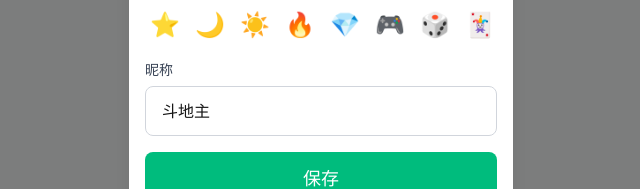
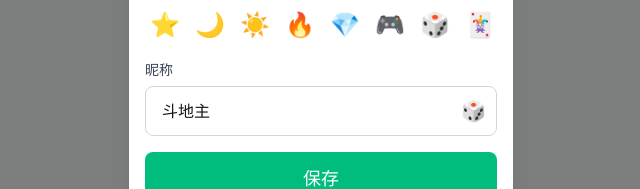
Before and after one commit to Allen8864/jizhang, a Next.js app: page / in a window 1280 px wide. Both pictures are taken after a click on the button "编辑昵称". Shown: the part 432-621 px from the top of the page, without its empty margins (319-959 px from the left). Built offline with nearby package versions, Linux system fonts and the light colour scheme; no server answers.

Commit message:
feat: Add random nickname functionality with animation in ProfileEditor

```diff
--- a/src/app/globals.css
+++ b/src/app/globals.css
@@ -111,3 +111,29 @@ input[type="number"] {
   font-family: -apple-system, BlinkMacSystemFont, 'Segoe UI', Roboto, 'Helvetica Neue', Arial, sans-serif;
   font-variant-numeric: tabular-nums;
 }
+
+/* Dice roll animation */
+@keyframes dice-roll {
+  0% {
+    transform: rotate(0deg) scale(1);
+  }
+  20% {
+    transform: rotate(-20deg) scale(1.2);
+  }
+  40% {
+    transform: rotate(20deg) scale(1.1);
+  }
+  60% {
+    transform: rotate(-15deg) scale(1.15);
+  }
+  80% {
+    transform: rotate(10deg) scale(1.05);
+  }
+  100% {
+    transform: rotate(0deg) scale(1);
+  }
+}
+
+.animate-dice-roll {
+  animation: dice-roll 0.5s ease-in-out;
+}
--- a/src/components/home/ProfileEditor.tsx
+++ b/src/components/home/ProfileEditor.tsx
@@ -3,9 +3,9 @@
 import { useState, useEffect } from 'react'
 import { Modal } from '@/components/ui/Modal'
 import { Button } from '@/components/ui/Button'
-import { Input } from '@/components/ui/Input'
 import { EmojiPicker } from '@/components/ui/EmojiPicker'
 import { useSupabase } from '@/hooks/useSupabase'
+import { getRandomNickname } from '@/types'
 
 interface ProfileEditorProps {
   isOpen: boolean
@@ -26,6 +26,23 @@ export function ProfileEditor({
   const [editEmoji, setEditEmoji] = useState(emoji)
   const [editNickname, setEditNickname] = useState(nickname)
   const [saving, setSaving] = useState(false)
+  const [isRolling, setIsRolling] = useState(false)
+
+  const handleRandomNickname = () => {
+    if (isRolling) return
+    setIsRolling(true)
+
+    // 快速切换几次名字制造滚动效果
+    let count = 0
+    const interval = setInterval(() => {
+      setEditNickname(getRandomNickname())
+      count++
+      if (count >= 6) {
+        clearInterval(interval)
+        setIsRolling(false)
+      }
+    }, 80)
+  }
 
   // Reset when modal opens
   useEffect(() => {
@@ -94,13 +111,33 @@ export function ProfileEditor({
         <EmojiPicker value={editEmoji} onChange={setEditEmoji} />
 
         {/* Nickname input */}
-        <Input
-          label="昵称"
-          placeholder="输入你的昵称"
-          value={editNickname}
-          onChange={(e) => setEditNickname(e.target.value)}
-          maxLength={20}
-        />
+        <div className="w-full">
+          <label className="block text-sm font-medium text-gray-700 mb-1.5">
+            昵称
+          </label>
+          <div className="relative">
+            <input
+              className="w-full px-4 py-3 pr-12 text-base border border-gray-300 rounded-lg transition-colors
+                focus:outline-none focus:ring-2 focus:ring-emerald-500 focus:border-transparent"
+              placeholder="输入你的昵称"
+              value={editNickname}
+              onChange={(e) => setEditNickname(e.target.value)}
+              maxLength={20}
+            />
+            <button
+              type="button"
+              onClick={handleRandomNickname}
+              disabled={isRolling}
+              className="absolute right-2 top-1/2 -translate-y-1/2 w-8 h-8 flex items-center justify-center
+                text-xl rounded-md hover:bg-gray-100 active:scale-90 transition-all"
+              title="随机昵称"
+            >
+              <span className={isRolling ? 'animate-dice-roll' : ''}>
+                🎲
+              </span>
+            </button>
+          </div>
+        </div>
 
         {/* Save button */}
         <Button
```
